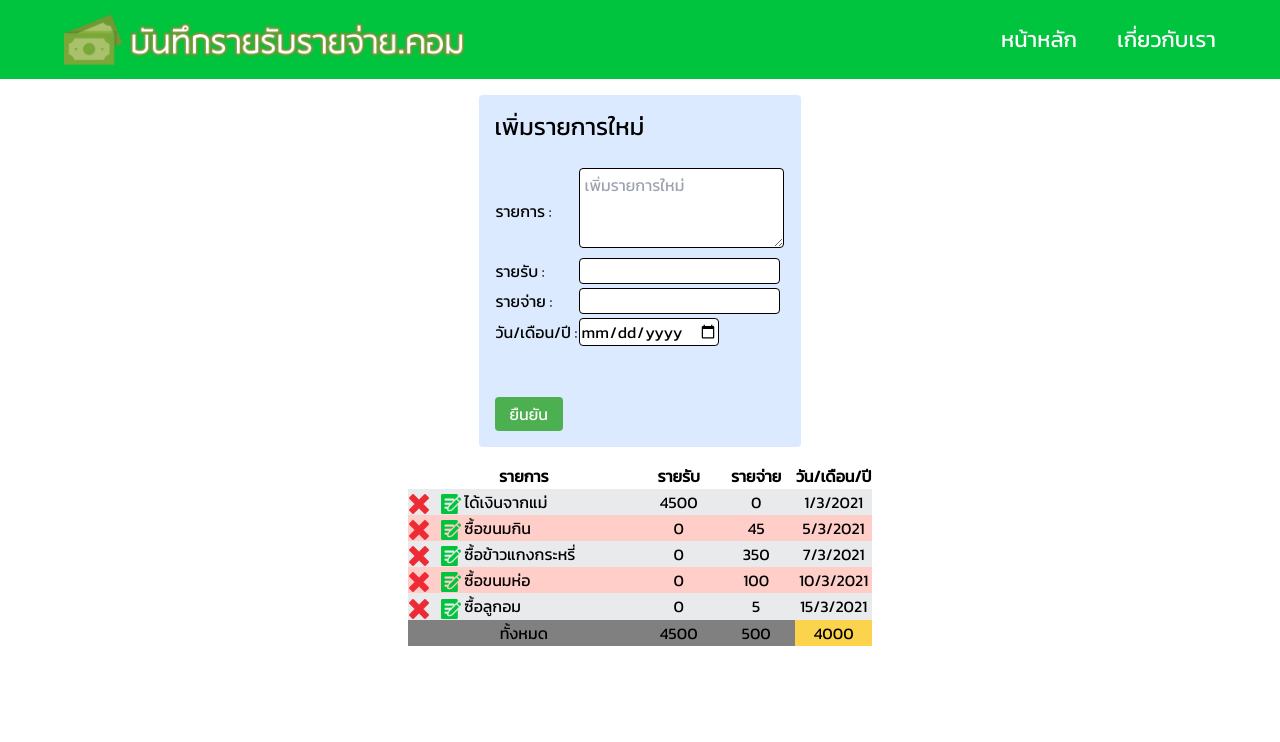
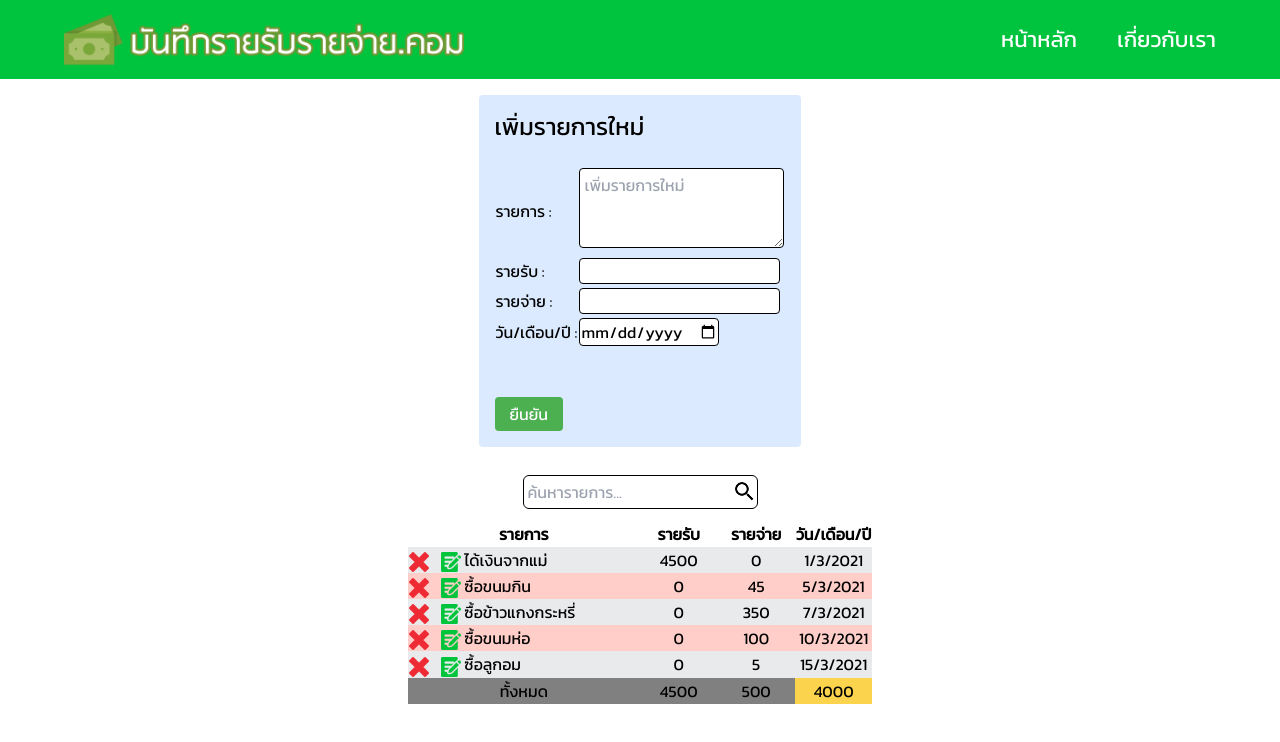
Before and after one commit to lengleng9090/INT203_62130500034_Groupwork_SPA, a Vue app: page / in a window 1280 px wide. Shown: the top 742 px of the page. Built offline with nearby package versions, Linux system fonts and the light colour scheme; data requests are answered from the project's data file.

Commit message:
62130500034[ADD]SearchBar Component

```diff
--- /dev/null
+++ b/src/components/SearchBar.vue
@@ -0,0 +1,14 @@
+<template>
+    <div class="grid justify-items-stretch ...">
+    <input type="text" v-on:input="$emit('searchValue', $event.target.value)" class="border border-black justify-self-center rounded-md p-1 m-3" placeholder="ค้นหารายการ..."/>
+    </div>
+</template>
+<style scoped>
+input{
+    background-image: url("../../public/img/search.png");
+    background-repeat: no-repeat;
+    padding-right: 30px;
+    background-size: 25px;
+    background-position: right;
+}
+</style>
--- a/src/components/Table.vue
+++ b/src/components/Table.vue
@@ -9,7 +9,7 @@
       </tr>
     </thead>
     <tbody>
-      <tr v-for="result in results" :key="result.id">
+      <tr v-for="result in filterResult" :key="result.id">
         <td class="space-x-3" id="tddescription">
           <button @click="deleteData(result)">
             <img
@@ -47,6 +47,9 @@ export default {
     results: {
       type: Array,
     },
+    searchV:{
+      type: String
+    }
   },
   data() {
     return {
@@ -88,6 +91,12 @@ export default {
       }
       return newDate;
     },
+    filterResult: function () {
+      if(this.searchV == null){
+        return this.results;
+      }else
+      return this.results.filter(result => result.description.includes(this.searchV));
+    }
   },
 };
 
--- a/src/views/Home.vue
+++ b/src/views/Home.vue
@@ -99,17 +99,24 @@
     </div>
     <div class="inline-block" />
   </div>
+  <SearchBar @searchValue="useSearch" />
 
-  <Table :results="results" @oldRecord="showData" @deleteRecord="deleteData" />
+  <Table
+    :results="results"
+    :searchV="searchV"
+    @oldRecord="showData"
+    @deleteRecord="deleteData"
+  />
 </template>
 
 <script>
 import Table from "@/components/Table.vue";
-
+import SearchBar from "@/components/SearchBar.vue";
 export default {
   name: "Home",
   components: {
     Table,
+    SearchBar,
   },
   data() {
     return {
@@ -124,6 +131,7 @@ export default {
       isEdit: false,
       editId: null,
       results: [],
+      searchV: null,
     };
   },
   methods: {
@@ -267,6 +275,9 @@ export default {
         console.log(error);
       }
     },
+    useSearch(value) {
+      this.searchV = value;
+    },
   },
   async created() {
     this.results = await this.getData();
```
Also changed, not shown: public/img/search.png (added).
